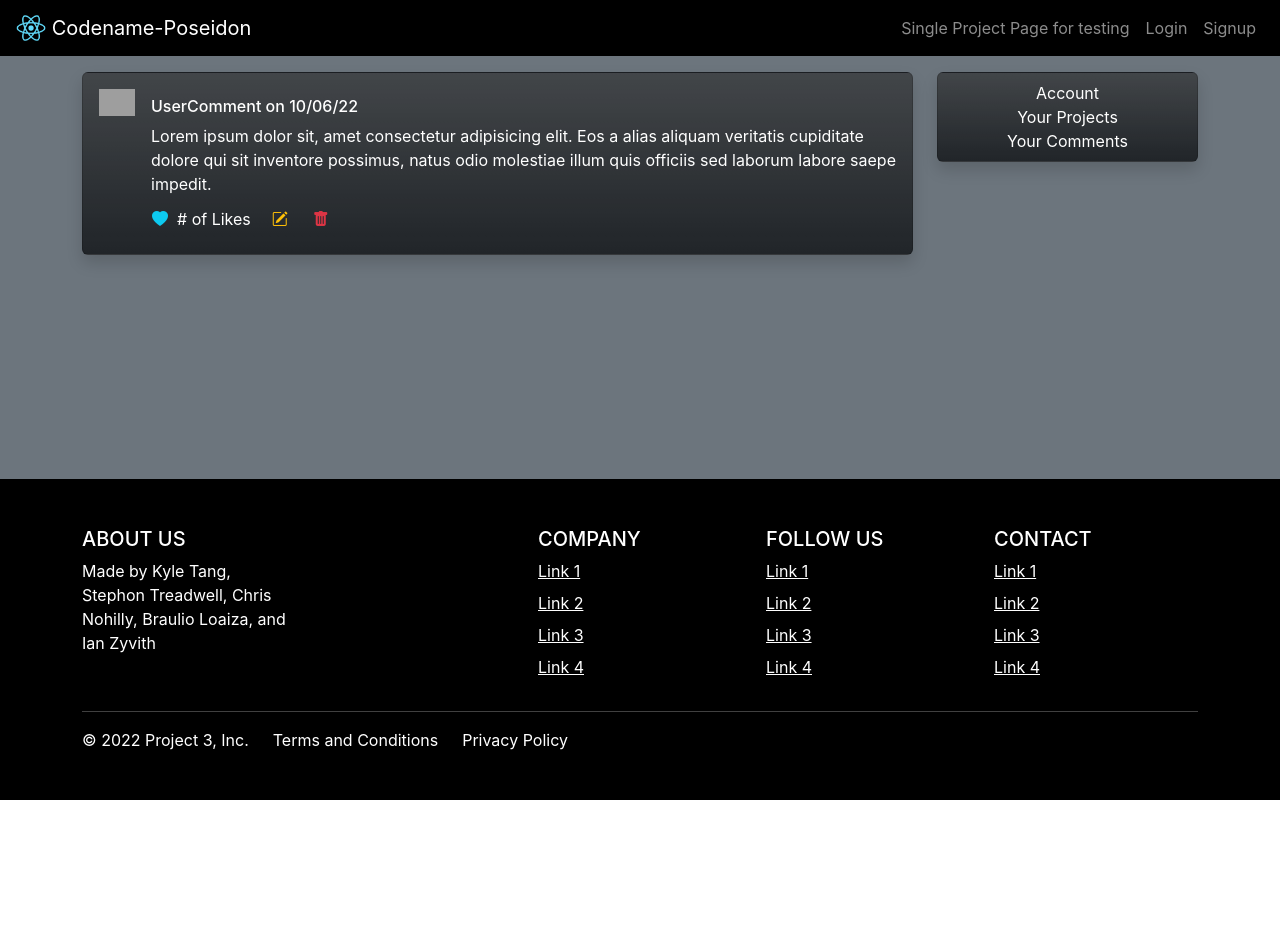
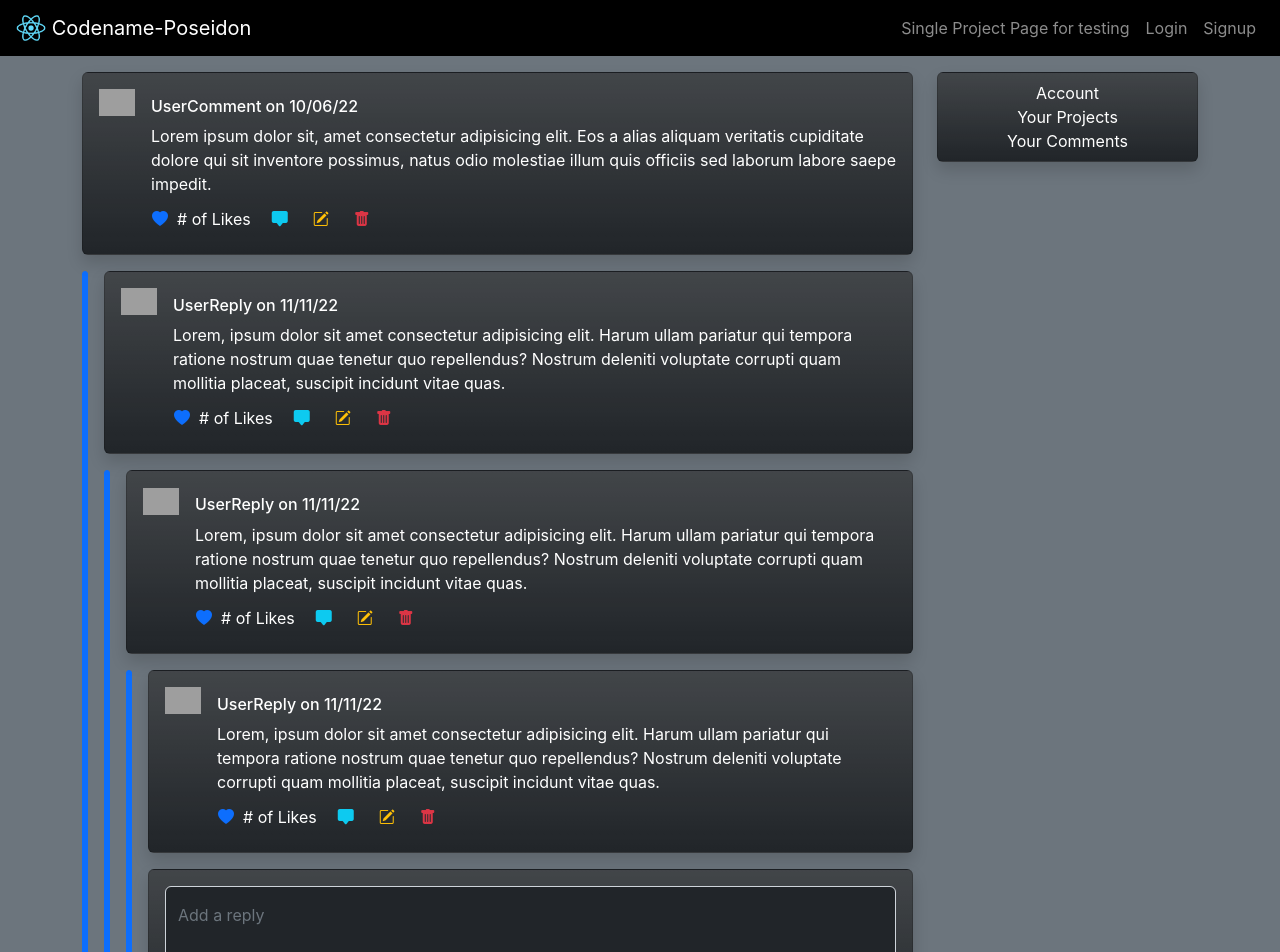
Before and after one commit to cnohilly/codeflow, a React (Create React App) app in the folder client/: page /profile/user-comments in a window 1280 px wide. Shown: the top 952 px of the page. Before the commit the page ends 800 px from the top, so only its background shows below. Built offline with nearby package versions, Linux system fonts and the light colour scheme; grey boxes are pictures that could not be loaded.

Commit message:
added placeholder code for testing layout

```diff
--- a/client/src/components/Comment/index.js
+++ b/client/src/components/Comment/index.js
@@ -1,12 +1,16 @@
-import React from 'react';
-import { Col, Card, Button, ButtonGroup, ButtonToolbar } from 'react-bootstrap';
+import { React, useState } from 'react';
+import { Row, Col, Card, Button, ButtonGroup, ButtonToolbar } from 'react-bootstrap';
+import Reply from '../Reply';
+import ReplyForm from '../ReplyForm';
+// import ReplyList from '../ReplyList';
 
 const Comment = () => {
+  const areChildrenHidden = false
 
   return (
+    // comment card
     <Col>
-      {/* comment card */}
-      <Card className="bg-dark bg-gradient text-white shadow">
+      <Card className="bg-dark bg-gradient text-white shadow mb-3">
         <Card.Body>
           <div className="d-flex">
             <div className="flex-shrink-0">
@@ -35,7 +39,12 @@ const Comment = () => {
               <ButtonToolbar aria-label="Toolbar with button groups" className="mt-1 ms-1">
                 {/* like button */}
                 <div className="d-flex align-items-center me-2">
-                  <Button variant="link" type="button" className="link-info pe-2">
+                  <Button
+                    variant="link"
+                    type="button"
+                    aria-label="Like"
+                    className="link-primary pe-2"
+                  >
                     <i className="bi bi-heart-fill"></i>
                   </Button>
                   {/* number of likes */}
@@ -45,11 +54,30 @@ const Comment = () => {
                 </div>
                 <ButtonGroup aria-label="Button group">
                   {/* reply button */}
-                  <Button variant="link" type="button" className="link-warning">
+                  <Button
+                    variant="link"
+                    type="button"
+                    aria-label="Reply"
+                    className="link-info"
+                  >
+                    <i class="bi bi-chat-square-fill"></i>
+                  </Button>
+                  {/* edit button */}
+                  <Button
+                    variant="link"
+                    type="button"
+                    aria-label="Edit"
+                    className="link-warning"
+                  >
                     <i className="bi bi-pencil-square"></i>
                   </Button>
                   {/* delete button */}
-                  <Button variant="link" type="button" className="link-danger">
+                  <Button
+                    variant="link"
+                    type="button"
+                    aria-label="Delete"
+                    className="link-danger"
+                  >
                     <i className="bi bi-trash-fill"></i>
                   </Button>
                 </ButtonGroup>
@@ -58,6 +86,55 @@ const Comment = () => {
           </div>
         </Card.Body>
       </Card>
+
+      {/* button to show replies */}
+      <Button variant="warning" type="button" aria-label="Show Replies"
+        className={`${!areChildrenHidden ? "d-none" : "" }`}
+      >
+        Show Replies
+      </Button>
+
+      {/* container for nested child comments */}
+      {/* testing layout for lists */}
+      <div className={`d-flex ${areChildrenHidden ? "d-none" : ""}`}>
+        <Button aria-label="Hide Replies" className="p-0 pe-1"/>
+        <div>
+          {/* temporary heading for container 1 */}
+          <Row xs={1} className="g-3 ms-2">
+
+            <Reply />
+
+            <div className="d-flex">
+              <Button aria-label="Hide Replies" className="p-0 pe-1"/>
+              <div>
+                {/* temporary heading for container 2 */}
+                <Row xs={1} className="g-3 ms-2">
+
+                  <Reply />
+
+                  <div className="d-flex">
+                    <Button aria-label="Hide Replies" className="p-0 pe-1"/>
+                    <div>
+                      {/* Container for nested replies 3 */}
+                      <Row xs={1} className="g-3 ms-2">
+
+                        <Reply />
+                        <ReplyForm />
+
+                      </Row>
+                    </div>
+                  </div>
+
+                </Row>
+              </div>
+            </div>
+
+            <Reply />
+
+          </Row>
+        </div>
+      </div>
+
     </Col>
   );
 };
--- a/client/src/components/CommentList/index.js
+++ b/client/src/components/CommentList/index.js
@@ -8,12 +8,12 @@ const CommentList = () => {
 
   return (
     <Row xs={1} className="g-3">
-        <Comment />
-        <ReplyForm />
-        <Reply />
-        <Comment />
-        <Comment />
-        <Comment />
+
+      {/* test comments */}
+      <Comment />
+      <Comment />
+      <Comment />
+
     </Row>
   );
 };
--- a/client/src/components/Reply/index.js
+++ b/client/src/components/Reply/index.js
@@ -4,8 +4,8 @@ import { Col, Card, Button, ButtonGroup, ButtonToolbar } from 'react-bootstrap';
 const Reply = () => {
 
   return (
+    // reply card
     <Col>
-      {/* reply card */}
       <Card className="bg-dark bg-gradient text-white shadow">
         <Card.Body>
           <div className="d-flex">
@@ -24,7 +24,7 @@ const Reply = () => {
                 <Card.Subtitle
                   className="my-2"
                 >
-                  UserReply on 10/06/22
+                  UserReply on 11/11/22
                 </Card.Subtitle>
                 {/* reply text */}
                 <Card.Text>
@@ -37,7 +37,12 @@ const Reply = () => {
               <ButtonToolbar aria-label="Toolbar with button groups" className="mt-1 ms-1">
                 {/* like button */}
                 <div className="d-flex align-items-center me-2">
-                  <Button variant="link" type="button" className="link-info pe-2">
+                  <Button
+                    variant="link"
+                    type="button"
+                    aria-label="Like"
+                    className="link-primary pe-2"
+                  >
                     <i className="bi bi-heart-fill"></i>
                   </Button>
                   {/* number of likes */}
@@ -47,11 +52,30 @@ const Reply = () => {
                 </div>
                 <ButtonGroup aria-label="Button group">
                   {/* reply button */}
-                  <Button variant="link" type="button" className="link-warning">
+                  <Button
+                    variant="link"
+                    type="button"
+                    aria-label="Reply"
+                    className="link-info"
+                  >
+                    <i class="bi bi-chat-square-fill"></i>
+                  </Button>
+                  {/* edit button */}
+                  <Button
+                    variant="link"
+                    type="button"
+                    aria-label="Edit"
+                    className="link-warning"
+                  >
                     <i className="bi bi-pencil-square"></i>
                   </Button>
                   {/* delete button */}
-                  <Button variant="link" type="button" className="link-danger">
+                  <Button
+                    variant="link"
+                    type="button"
+                    aria-label="Delete"
+                    className="link-danger"
+                  >
                     <i className="bi bi-trash-fill"></i>
                   </Button>
                 </ButtonGroup>
--- /dev/null
+++ b/client/src/components/ReplyList/index.js
@@ -0,0 +1,17 @@
+import React from 'react';
+import { Row } from 'react-bootstrap';
+import Reply from '../Reply';
+
+const ReplyList = () => {
+
+  return (
+    <Row xs={1} className="g-3">
+
+      {/* test reply */}
+      <Reply />
+
+    </Row>
+  );
+};
+
+export default ReplyList;
--- a/client/src/pages/SingleProject.js
+++ b/client/src/pages/SingleProject.js
@@ -1,6 +1,7 @@
 import React from 'react';
 import { Container, Row } from 'react-bootstrap';
 import Project from '../components/Project';
+import Comment from '../components/Comment';
 import CommentForm from '../components/CommentForm';
 import CommentList from '../components/CommentList';
 
@@ -13,12 +14,12 @@ const SingleProject = () => {
         <Project />
       </Row>
 
-      {/* comment form */}
+      {/* if user is logged in, render comment form */}
       <CommentForm />
 
       <hr className="border border-white"/>
 
-      {/* comment list */}
+      {/* container for comments list */}
       <CommentList />
 
     </Container>
```
